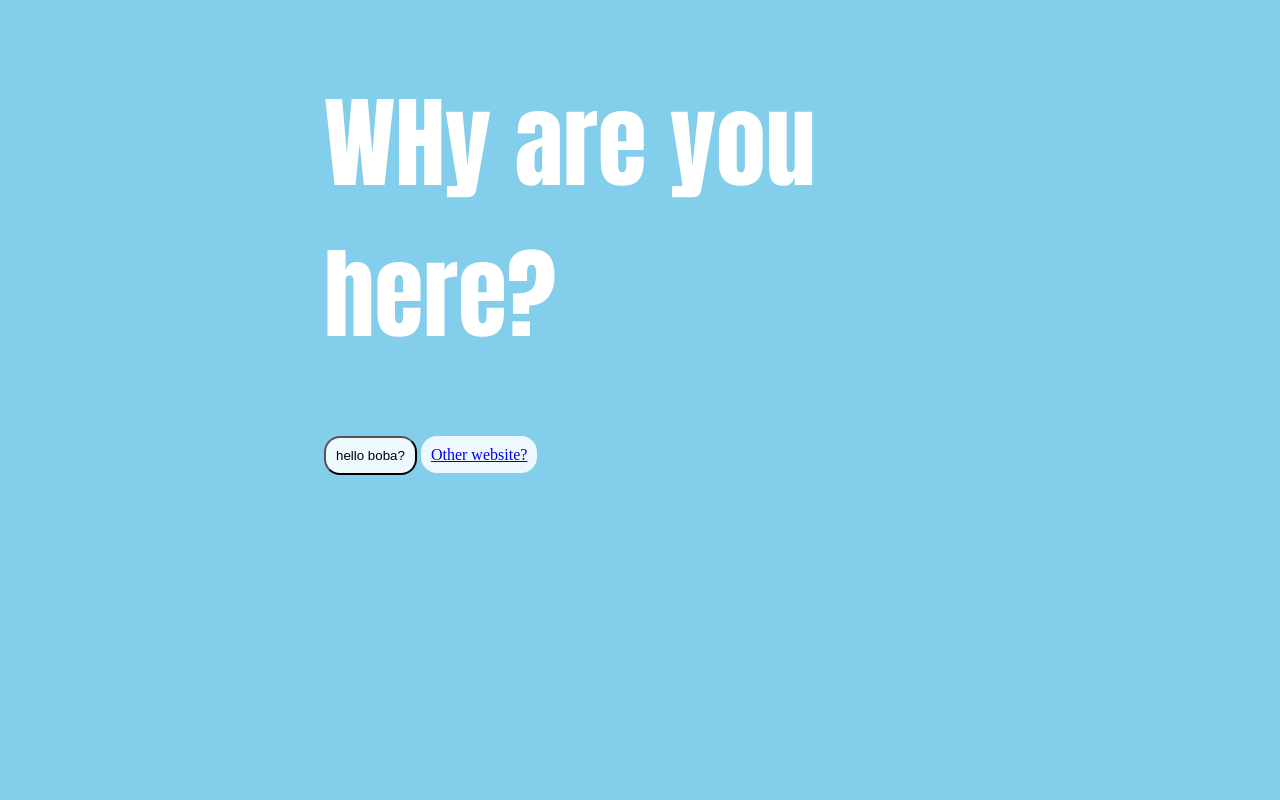
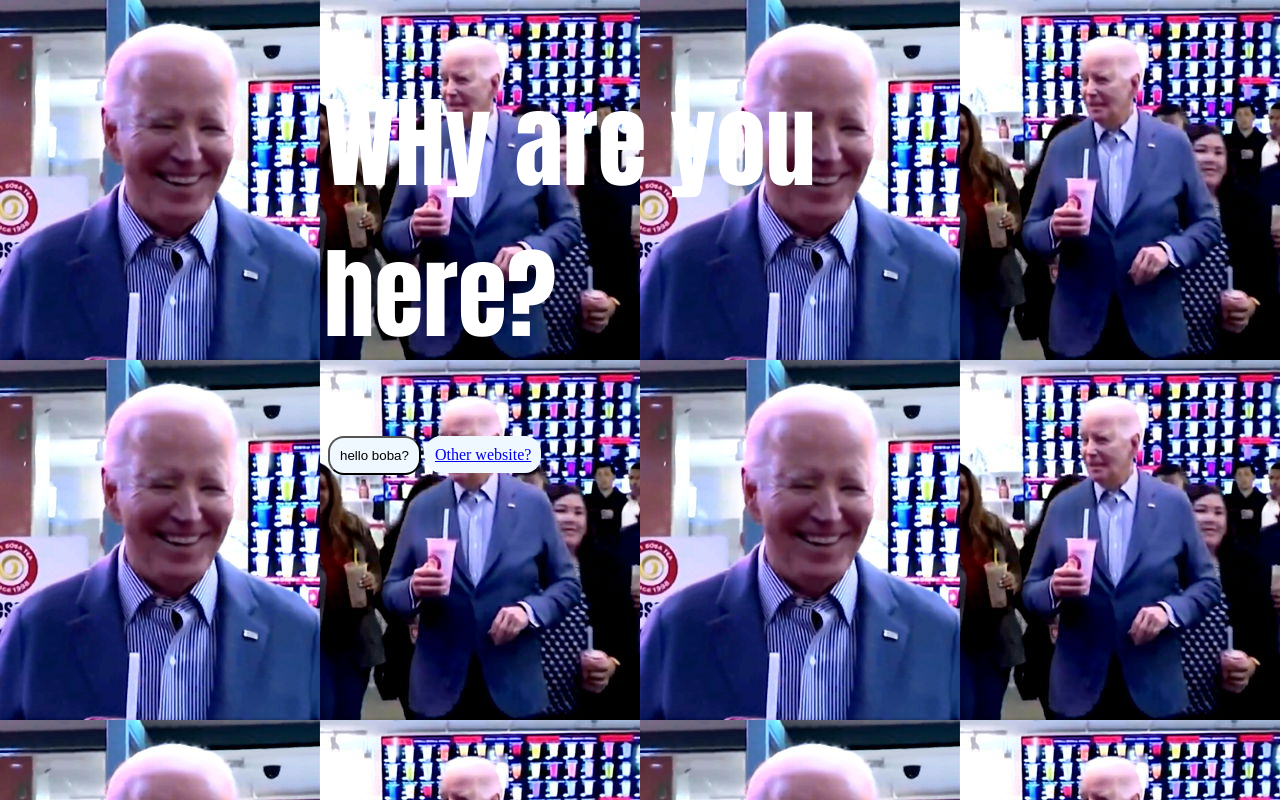
Before and after one commit to Toricane/free-boba-yay, a plain HTML site: page hello.html in a window 1280 px wide. Drawn offline with Linux system fonts and the light colour scheme.

Commit message:
add image

```diff
--- a/hello.html
+++ b/hello.html
@@ -7,6 +7,7 @@
     <body>
         <div id="center">
             <h1>WHy are you here?</h1>
+            <img href="/joe_boba.jpg">
             <button onclick="run()">hello boba?</button>
             <a href="./index.html">Other website?</a>
             <div id="yay"></div>
--- a/style.css
+++ b/style.css
@@ -1,5 +1,5 @@
 body {
-    background-color: #83ceeb;
+    background: url("./joe_boba.jpg");
 }
 
 h1 {
```
Also changed, not shown: index.html (+1 -0 lines), joe_boba.jpg (added).
